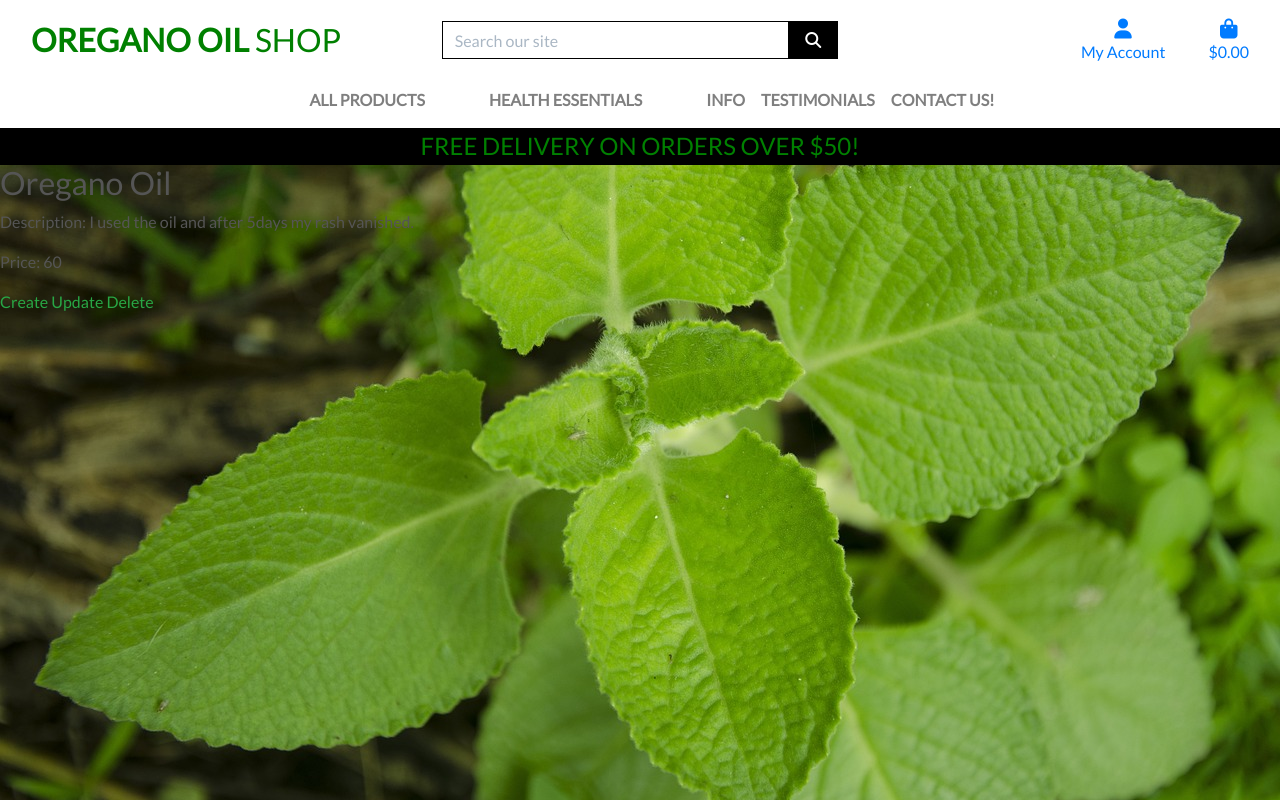
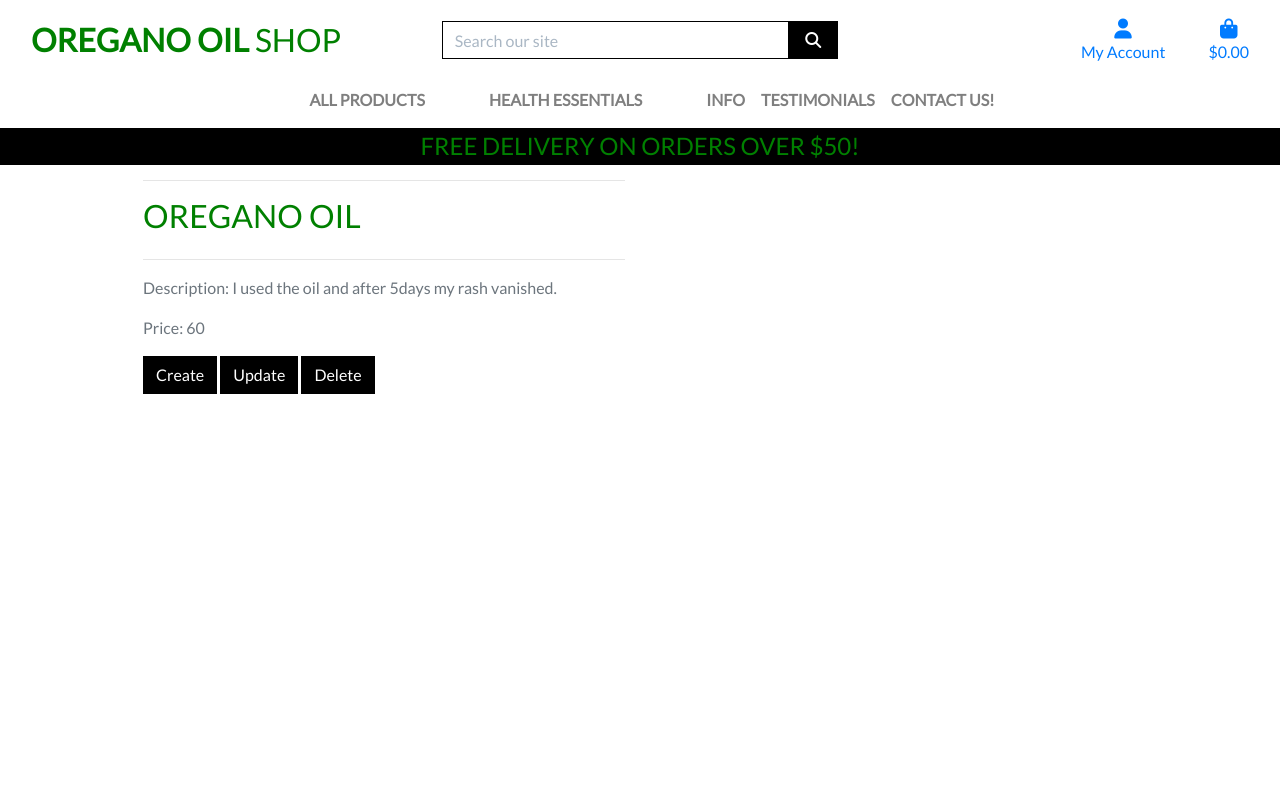
Before and after one commit to hnjw-png/oregano-oil, a Django app: page /testimonials/testimonial/19/ in a window 1280 px wide. Run offline with Django 3.2, Linux system fonts and the light colour scheme; data comes from the database, SQL or seed files in the repository; both versions use the stored data as it was after the commit; some libraries are stand-ins or nearby versions.

Commit message:
added css to testimonials templates

```diff
--- a/testimonials/templates/testimonials/testimonial_detail.html
+++ b/testimonials/templates/testimonials/testimonial_detail.html
@@ -8,21 +8,20 @@
         </div>
     </div>
 {% endblock %}
+
+{% block content %}
 <div class="overlay"></div>
 <div class="container">
     <div class="row">
         <div class="col-12 col-md-6">
             <hr>
-            <h2 class="logo-font mb-4">Contact us!</h2>
-            <h5 class="text-muted">Write message below, be sure to fill out all fields:</h5>
-            <hr>
-        </div>
+    <h2 class = "logo-font mb-4">{{ testimonial.title}}</h2>
+    <hr>
+    <p class = "text-muted">Description: {{ testimonial.description }}</p>
+    <p class = "text-muted">Price: {{ testimonial.price }}</p>
+            <a class = "btn btn-black rounded-0" href="{% url 'create_testimonial' %}">Create</a>
+            <a class = "btn btn-black rounded-0" href ="{%url 'update_testimonial' testimonial.id %}">Update</a>
+            <a class = "btn btn-black rounded-0" href ="{%url 'delete_testimonial' testimonial.id %}">Delete</a>
+     </div>
     </div>
-{% block content %}
-    <h2 class = 'reserve_title'>{{ testimonial.title}}</h2>
-    <p class = 'register'>Description: {{ testimonial.description }}</p>
-    <p class = 'register'>Price: {{ testimonial.price }}</p>
-            <a class = 'editbuttons' href="{% url 'create_testimonial' %}">Create</a>
-            <a class = 'editbuttons' href ="{%url 'update_testimonial' testimonial.id %}">Update</a>
-            <a class = 'editbuttons' href ="{%url 'delete_testimonial' testimonial.id %}">Delete</a>
     {% endblock %}
```
Also changed, not shown: db.sqlite3.
